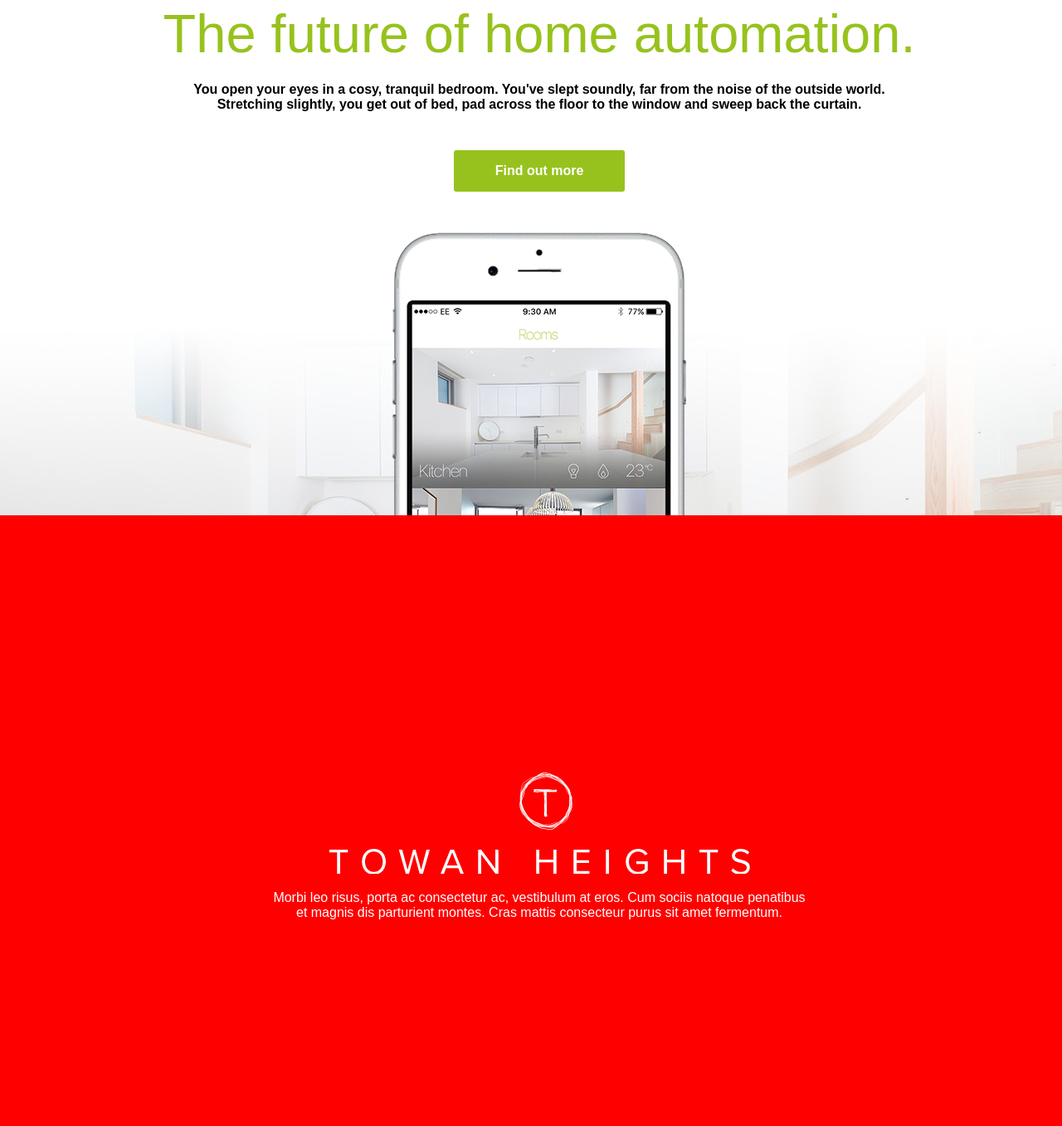
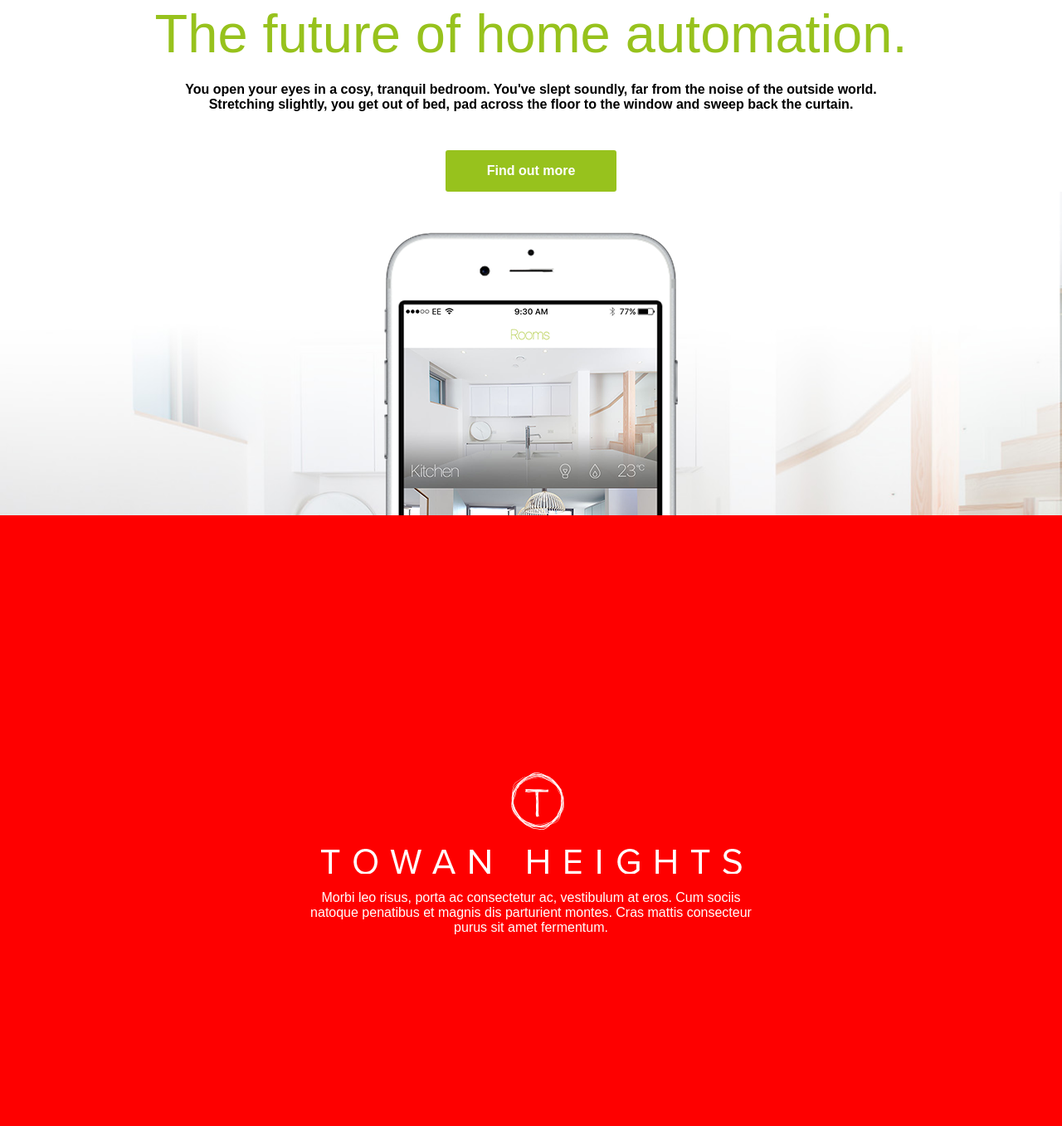
Before and after one commit to jamesarthurlock/ruin-website-assessment, a plain HTML site: page index.html in a window 1280 px wide. Shown: the part 2063-3420 px from the top of the page at 83% size. Drawn offline with nearby package versions, Linux system fonts and the light colour scheme.

Commit message:
updated stylesheet to make the website more responsive

```diff
--- a/styles/stylesheet.css
+++ b/styles/stylesheet.css
@@ -4,11 +4,12 @@
 
 body
 {
-	width: 1300px;
+	max-width: 1300px;
 	margin-top: 0px;
 	margin-bottom: 0px;
 	margin-left: auto;
 	margin-right: auto;
+
 }
 
 a {
@@ -148,6 +149,9 @@ a {
 	color: white;
 	font-weight: bold;
 	text-align: center;
+	line-height: 50px;
+	margin-top: 0px;
+	margin-bottom: 0px;
 	padding-left: 50px;
 	padding-right: 50px;
 }
@@ -228,14 +232,14 @@ a {
 
 .slider_content_container {
 	height: 775px;
-	width: 1300px;
+	max-width: 1300px;
 	position: relative;
 	text-align: center;
 }
 
 .slider_image_content {
 	text-align: center;
-	width: 50%;
+	width: 550px;
 	color: white;
 	position: relative;
 	margin: auto;
@@ -326,9 +330,9 @@ a {
 		position: relative;
 		display: flex;
 		justify-content: flex-end;
-}
+	}
 
-	.footer_contact_container{
+	.footer_contact_container {
 		float: right;
 	}
 
@@ -340,4 +344,16 @@ a {
 		flex-basis: 45%;
 		text-align: right;
 	}
+
 }
+
+@media screen and (max-width: 1000px) {
+
+	.nav_right {
+		flex-basis: 70%;
+	}
+
+	.nav_left {
+		flex-basis: 30%;
+	}
+}
```
